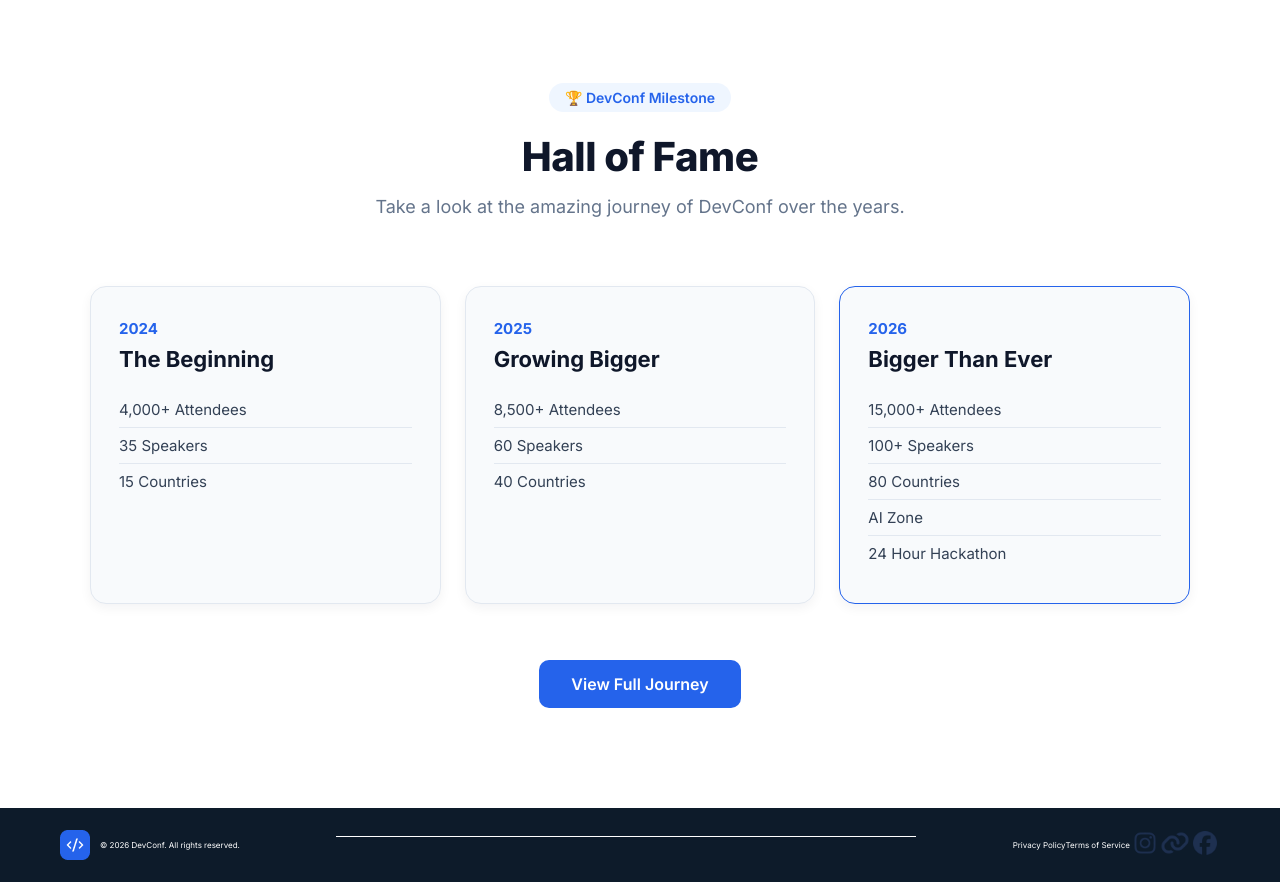
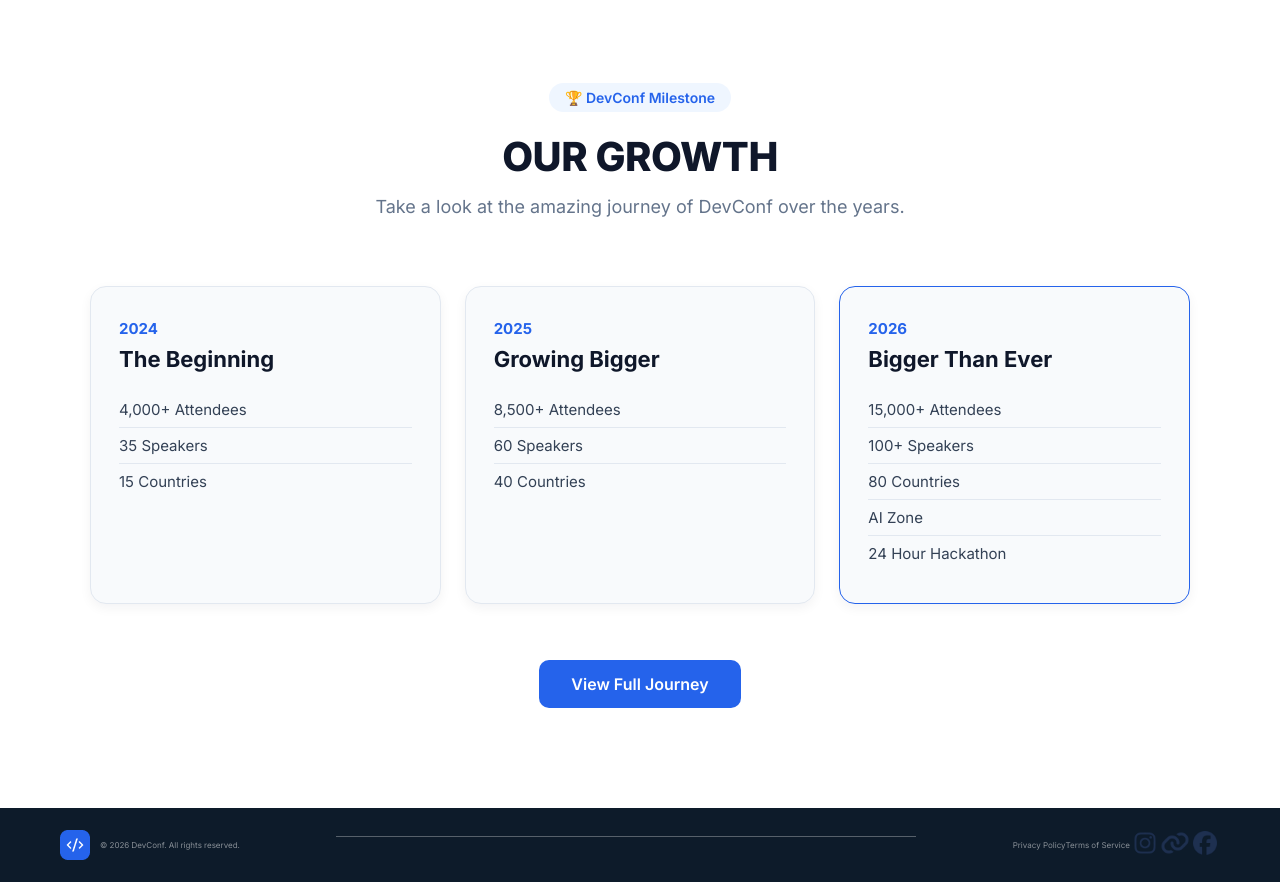
Before and after one commit to ashfaksaim-209/assignment--1, a plain HTML site: page index.html in a window 1280 px wide. Shown: the part 2420-3302 px from the top of the page. Drawn offline with Linux system fonts and the light colour scheme.

Commit message:
chaned ai sec

```diff
--- a/index.html
+++ b/index.html
@@ -159,7 +159,7 @@
   <!-- Header area: badge + title + subtitle, all centered -->
   <div class="hof-header">
     <span class="hof-badge">🏆 DevConf Milestone</span>
-    <h2 class="hof-title">Hall of Fame</h2>
+    <h2 class="hof-title">OUR GROWTH</h2>
     <p class="hof-subtitle">Take a look at the amazing journey of DevConf over the years.</p>
   </div>
 
--- a/style.css
+++ b/style.css
@@ -473,9 +473,9 @@ footer
     margin-bottom:25px ;
     border: none;
     border-top: 1px solid #ffff;
-    size: 8px;
+    size: 5px;
     width: 50%;
-
+    opacity: 0.3;
 }
 
 .footer-box-two
@@ -500,6 +500,7 @@ footer
  #box-one-p
  {
     font-size: 8px;
+    opacity: 0.5;
 }
 
 #box-one-img
@@ -511,6 +512,7 @@ footer
 
 .footer-box-two p{
     font-size: 8px;
+    opacity: 0.5;
 }
 
 .footer-box-
```
